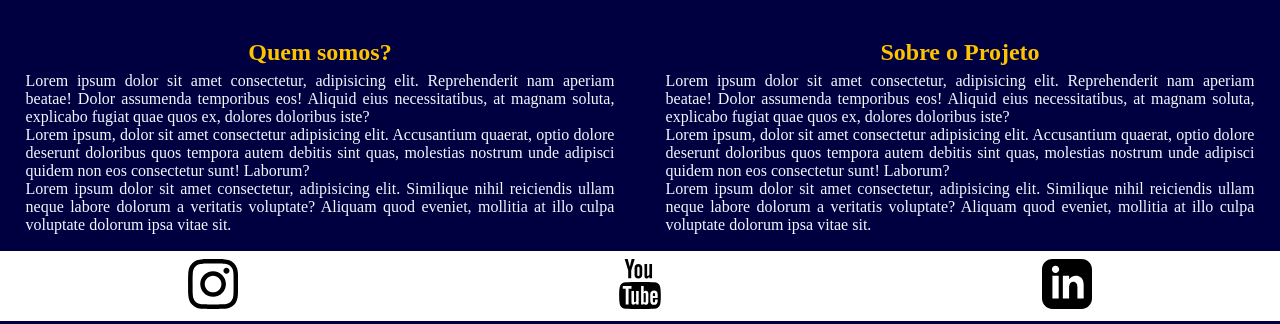
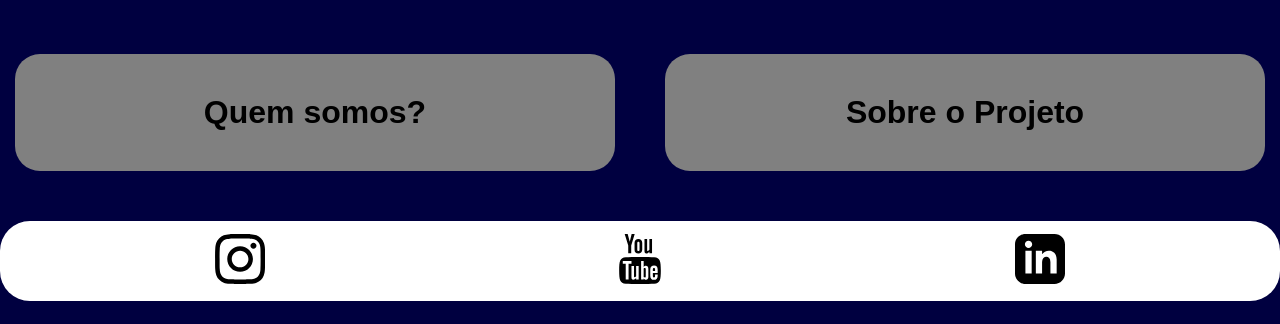
Before and after one commit to LASI-UFPI/diagnostic-imaging, a Django app: page / in a window 1280 px wide. Shown: the part 479-803 px from the top of the page. After the commit the page ends 780 px from the top, so only its background shows below. Run offline with Django 3.2, Linux system fonts and the light colour scheme; some libraries are stand-ins or nearby versions.

Commit message:
fix(index-html): fixing componentes style

```diff
--- a/diagnosticApp/static/css/global.css
+++ b/diagnosticApp/static/css/global.css
@@ -4,3 +4,14 @@
   box-sizing: border-box;
   outline: 0;
 }
+
+.m-flex {
+  display: flex !important;
+  flex-direction: column;
+  width: 108px;
+}
+
+.orange{
+  color: #ff4418;
+
+}
--- a/diagnosticApp/static/css/index.css
+++ b/diagnosticApp/static/css/index.css
@@ -47,7 +47,7 @@ input {
   color: black;
 }
 
-div.buttons {
+.btn-send {
   background-color: white;
   margin: 0 0 0 20px;
 
@@ -57,9 +57,10 @@ div.buttons {
   height: 75px;
 }
 
-button {
+.buttons button {
   background-color: white;
   border: none;
+  border-radius: 25px;
   cursor: pointer;
   padding: inherit;
 }
@@ -69,45 +70,43 @@ button {
   z-index: 4;
 }
 
-section.information {
+.information {
   display: flex;
-
   margin-top: 3%;
   margin-bottom: 7%;
-
-  align-items: center;
+  width: 100%;
   justify-content: center;
   flex-direction: row;
+  column-gap: 20px;
+  align-items: center;
 }
-.who {
+
+.bg-light-grey{
   text-align: justify;
-  margin-right: 2%;
-  margin-left: 2%;
+  background: grey;
+  width: 100%;
+  padding: clamp(40px, 1vw, 80px);
+  border-radius: 25px;
+  margin: 15px;
 }
-.who h1 {
+
+.bg-light-grey h1{
   text-align: center;
-  color:#FDC300;
-  margin-bottom: 1%;
-}
-.about {
-  text-align: justify;
-  margin-right: 2%;
-  margin-left: 2%;
-}
-.about h1 {
-  text-align: center;
-  color:#FDC300;
-  margin-bottom: 1%;
+  color: black;
+  font-family: fantasy;
 }
 
 footer {
   position: fixed;
   display: flex;
-
   bottom: 0;
+  padding: clamp(40px, 1vw, 80px);
   width: 100%;
   height: 70px;
+  margin: 20px 0px;
+  text-align: justify;
   align-items: center;
   justify-content: space-around;
   background-color: white;
+  border-radius: 30px;
 }
--- a/diagnosticApp/templates/index.html
+++ b/diagnosticApp/templates/index.html
@@ -1,4 +1,3 @@
-{% load bootstrap4 %}
 {% load static %}
 <!DOCTYPE html>
 <html lang="pt-br">
@@ -19,35 +18,29 @@
     <div class="thumb">
       <img src="{% static 'images/CapaLasi.jpeg' %}" alt="Capa LASI">
     </div>
+
     <form action="{%url 'index' %}" method="POST" class="form" enctype="multipart/form-data">
       {% csrf_token %}
       <div class="formdiv">
-        {% bootstrap_form form %}
       </div>
-      <div class="buttons">
-        {% buttons %}
-        <button type="submit" class="btn btn-primary">Enviar Imagem</button>
-        {% endbuttons %}
+      <div>
+        <button class="btn-send" type="submit">Enviar Imagem</button>
       </div>
     </form>
+
     <div class="messages">
-      {% bootstrap_messages %}
     </div>
-    <section class="information">
-      <div class="who">
+
+    <div class="information">
+      <div class="bg-light-grey who">
         <h1>Quem somos?</h1>
-        <p>Lorem ipsum dolor sit amet consectetur, adipisicing elit. Reprehenderit nam aperiam beatae! Dolor assumenda temporibus eos! Aliquid eius necessitatibus, at magnam soluta, explicabo fugiat quae quos ex, dolores doloribus iste?</p>
-        <p>Lorem ipsum, dolor sit amet consectetur adipisicing elit. Accusantium quaerat, optio dolore deserunt doloribus quos tempora autem debitis sint quas, molestias nostrum unde adipisci quidem non eos consectetur sunt! Laborum?</p>
-        <p>Lorem ipsum dolor sit amet consectetur, adipisicing elit. Similique nihil reiciendis ullam neque labore dolorum a veritatis voluptate? Aliquam quod eveniet, mollitia at illo culpa voluptate dolorum ipsa vitae sit.</p>
       </div>
-      <div class="about">
+      <div class="bg-light-grey about">
         <h1>Sobre o Projeto</h1>
-        <p>Lorem ipsum dolor sit amet consectetur, adipisicing elit. Reprehenderit nam aperiam beatae! Dolor assumenda temporibus eos! Aliquid eius necessitatibus, at magnam soluta, explicabo fugiat quae quos ex, dolores doloribus iste?</p>
-        <p>Lorem ipsum, dolor sit amet consectetur adipisicing elit. Accusantium quaerat, optio dolore deserunt doloribus quos tempora autem debitis sint quas, molestias nostrum unde adipisci quidem non eos consectetur sunt! Laborum?</p>
-        <p>Lorem ipsum dolor sit amet consectetur, adipisicing elit. Similique nihil reiciendis ullam neque labore dolorum a veritatis voluptate? Aliquam quod eveniet, mollitia at illo culpa voluptate dolorum ipsa vitae sit.</p>
       </div>
-    </section>
-    <footer>
+    </div>
+
+    <footer class="footer">
       <a href="https://www.instagram.com/lasi.ufpi" target="_blank">
         <img src="{% static 'images/instagram.svg' %}" alt="" width="50px" height="50px">
       </a>
@@ -59,6 +52,5 @@
       </a>
     </footer>
   </div>
-{% bootstrap_javascript jquery='full' %}
 </body>
 </html>
```
